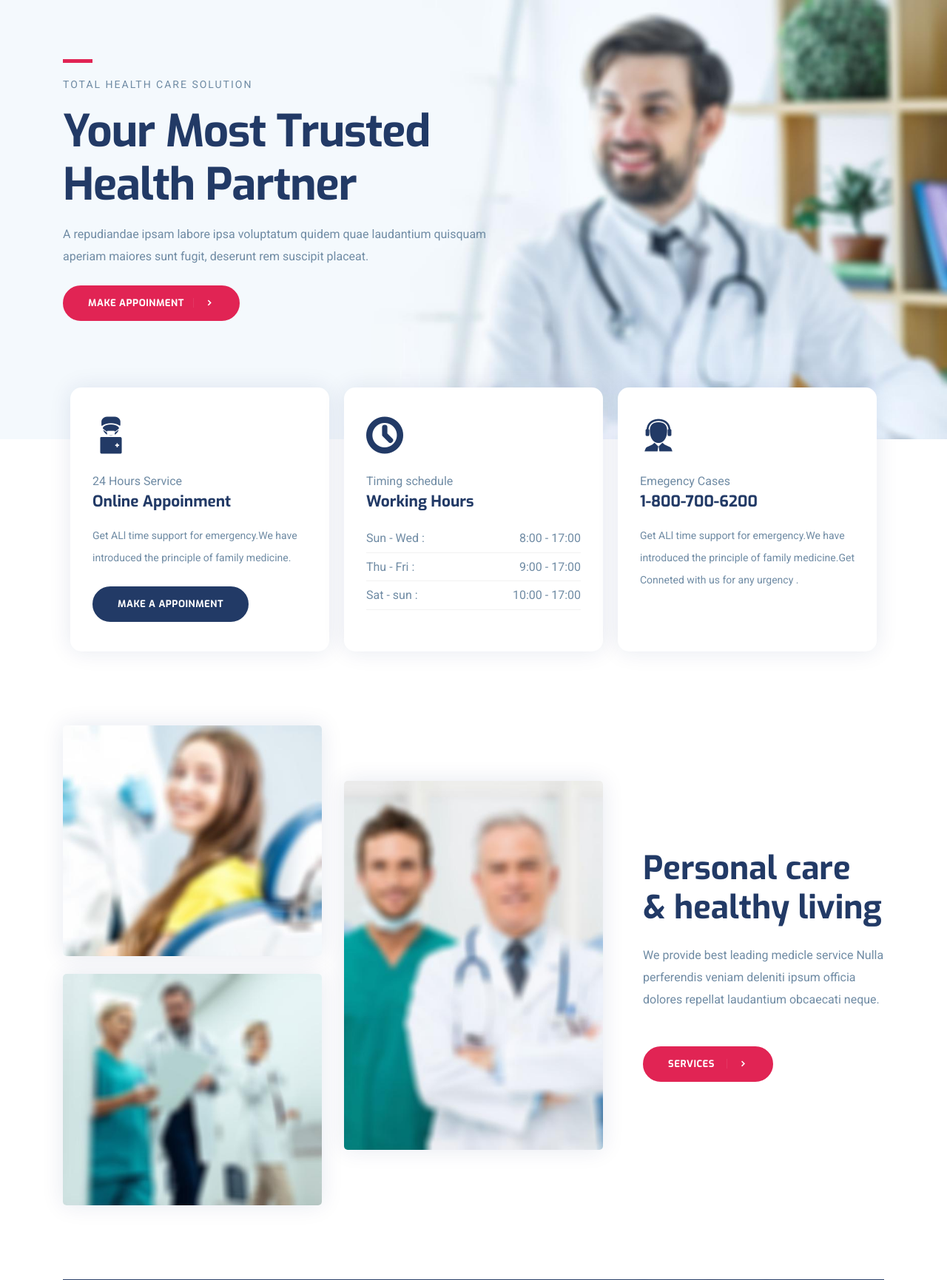
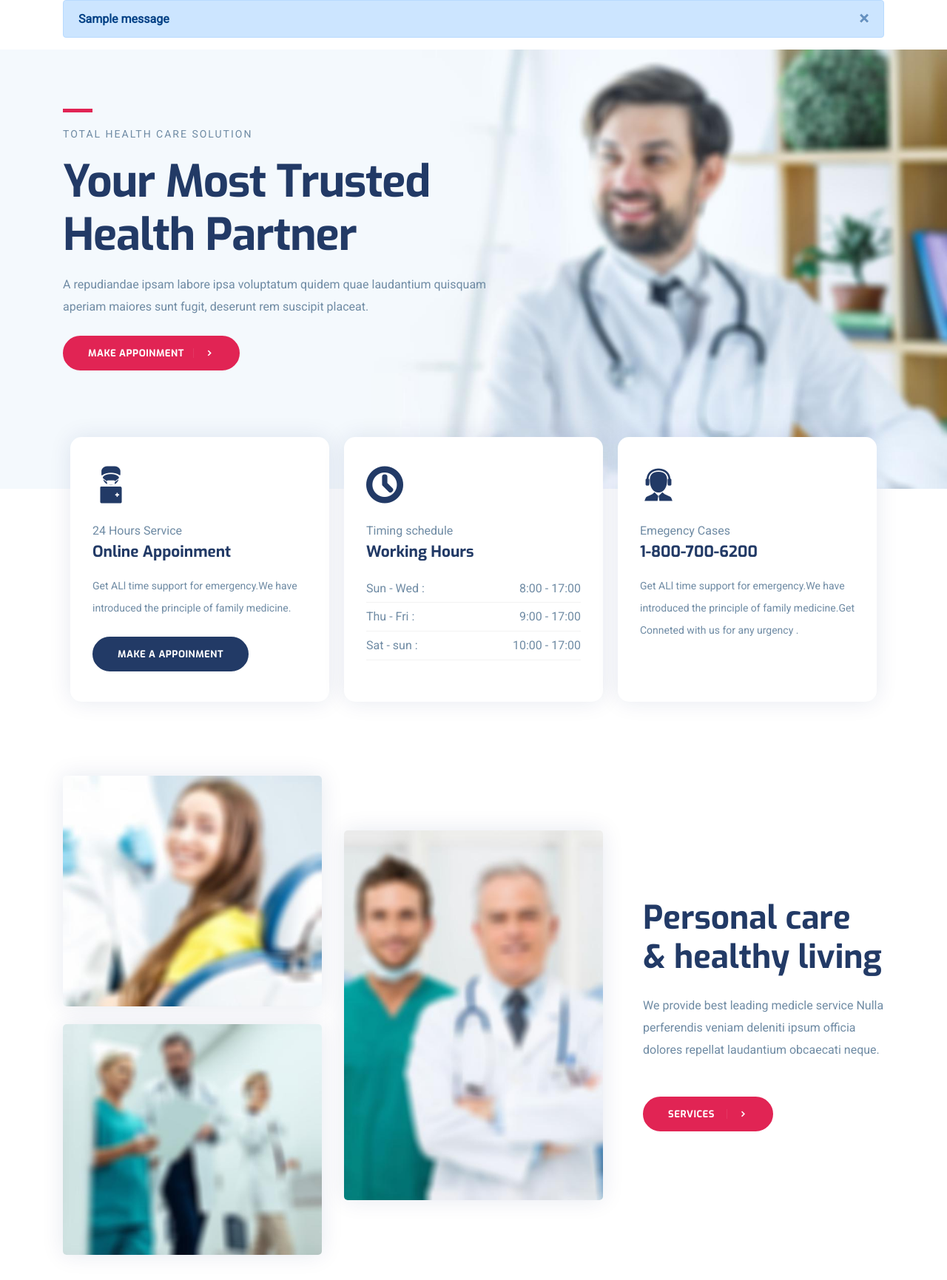
Before and after one commit to lbifsc/ama-canoinhas, a Django app: page / in a window 1280 px wide. Shown: the part 152-1883 px from the top of the page at 74% size. Run offline with Django 3.2, Linux system fonts and the light colour scheme; tables that the repository leaves empty hold one stand-in row (values such as "Sample post"); one stand-in notice (Sample message) is shown; some libraries are stand-ins or nearby versions.

Commit message:
Adicionado crispy_forms e messages

```diff
--- a/templates/base.html
+++ b/templates/base.html
@@ -37,9 +37,16 @@
         {% include 'parcial/_nav.html' %}
 	</header>
 
-	{% block conteudo %}
+	<main>
+		<section>
+			<div class="container">
+				{% include 'parcial/_messages.html' %}
+			</div>
+		</section>
 
-	{% endblock conteudo %}
+		{% block conteudo %}
+		{% endblock conteudo %}
+	</main>
 
 	<!-- footer Start -->
 	<footer class="footer section gray-bg">
--- /dev/null
+++ b/templates/parcial/_messages.html
@@ -0,0 +1,8 @@
+{% if messages %}
+    {% for message in messages %}
+        <div id="message" class="alert {{ message.tags }} font-weight-bold alert-dismissible" role="alert">
+            <a href="#" class="close" data-dismiss="alert" aria-label="close">&times;</a>
+            {{ message }}
+        </div>
+    {% endfor %}
+{% endif %}
```
Also changed, not shown: mysite/settings.py (+13 -0 lines).
